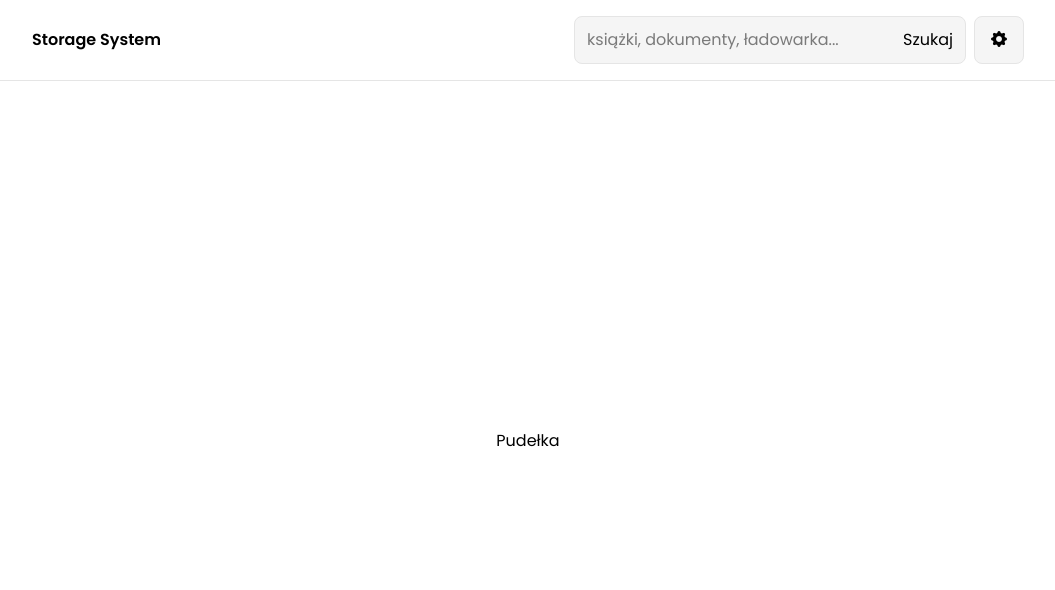
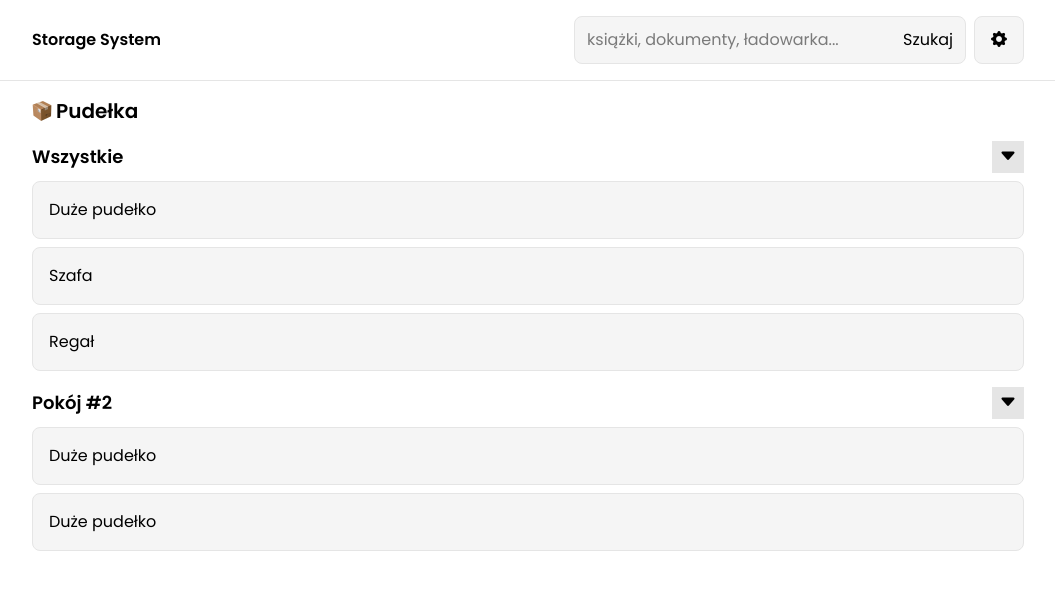
Before and after one commit to MrWoodsman/storage_system, a React (Vite) app in the folder frontend/: page /boxes in a window 1280 px wide. Shown: the top 590 px of the page, without its empty margins (112-1167 px from the left). Built offline with nearby package versions, Linux system fonts and the light colour scheme.

Commit message:
Dodanie grup pudełek / Zmiany w Boxespage

```diff
--- /dev/null
+++ b/frontend/src/components/GroupLabel.jsx
@@ -0,0 +1,48 @@
+import { useEffect, useState } from "react";
+
+export const GroupLabel = ({ labelTitle, toDisplayInList }) => {
+    const [isFolded, setIsFolded] = useState(false)
+
+    // DEV
+    // useEffect(() => {
+    //     console.log(isFolded);
+    // }, [isFolded])
+
+    return (
+        <h2 className="font-semibold text-base md:text-lg flex flex-col gap-2">
+            {/* LABEL */}
+            <div className="flex justify-between items-center">
+                {labelTitle}
+                <button onClick={() => setIsFolded(!isFolded)} className="bg-neutral-200 w-8 h-8 cursor-pointer flex items-center justify-center">
+                    {isFolded ? <i className="bi bi-caret-up-fill"></i> : <i className="bi bi-caret-down-fill"></i>}
+                </button>
+            </div>
+            {/* CHILDREN LIST */}
+            {
+                !isFolded && (
+                    <div className="flex flex-col gap-2">
+                        {
+                            toDisplayInList.map((item, index) => (
+                                item ? (
+                                    <ListItem key={index} name={item.name ?? "Brak nazwy"} />
+                                ) : (
+                                    <ListItem key={index} name={"Jakoś tu pusto!"} centerText disabled />
+                                )
+                            ))
+                        }
+                    </div>
+                )
+            }
+        </h2 >
+    )
+}
+
+const ListItem = ({ name, centerText, disabled }) => {
+    const statusClass = disabled ? "bg-neutral-100/50 border-neutral-200/50 text-black/50" : "bg-neutral-100 border-neutral-200"
+
+    return (
+        <div className={`${statusClass} border-[1px] rounded-lg p-4 text-base font-normal  ${centerText && "text-center"}`}>
+            {name}
+        </div>
+    )
+}
--- a/frontend/src/pages/Boxespage.jsx
+++ b/frontend/src/pages/Boxespage.jsx
@@ -1,5 +1,8 @@
 // COMPONENTS
+import { GroupLabel } from "../components/GroupLabel"
 import { Navbar } from "../components/Navbar"
+// ASSETS
+import package_emote from "@/assets/emojis/package_emote.png"
 
 export const Boxespage = () => {
     return (
@@ -7,8 +10,14 @@ export const Boxespage = () => {
             {/* NAVBAR */}
             <Navbar />
             {/* CONTENT */}
-            <div className="content max-w-5xl w-full flex flex-col gap-4 px-4 items-center justify-center h-full">
-                Pudełka
+            <div className="content max-w-5xl w-full flex flex-col gap-4 p-4 h-full">
+                <h1 className="font-semibold text-lg md:text-xl inline-flex items-center gap-1">
+                    <img src={package_emote} className="h-4 w-4 md:h-5 md:w-5" alt="" />Pudełka
+                </h1>
+                <GroupLabel labelTitle={"Wszystkie"} toDisplayInList={[{ name: "Duże pudełko" }, { name: "Szafa" }, { name: "Regał" }]}>
+                </GroupLabel>
+                <GroupLabel labelTitle={"Pokój #2"} toDisplayInList={[{ name: "Duże pudełko" }, { name: "Duże pudełko" }]}>
+                </GroupLabel>
             </div>
         </div>
     )
--- a/frontend/vite.config.js
+++ b/frontend/vite.config.js
@@ -8,4 +8,9 @@ export default defineConfig({
     react(),
     tailwindcss()
   ],
+  resolve: {
+    alias: {
+      '@': '/src',
+    },
+  },
 })
```
Also changed, not shown: frontend/src/assets/emojis/package_emote.png (added).
